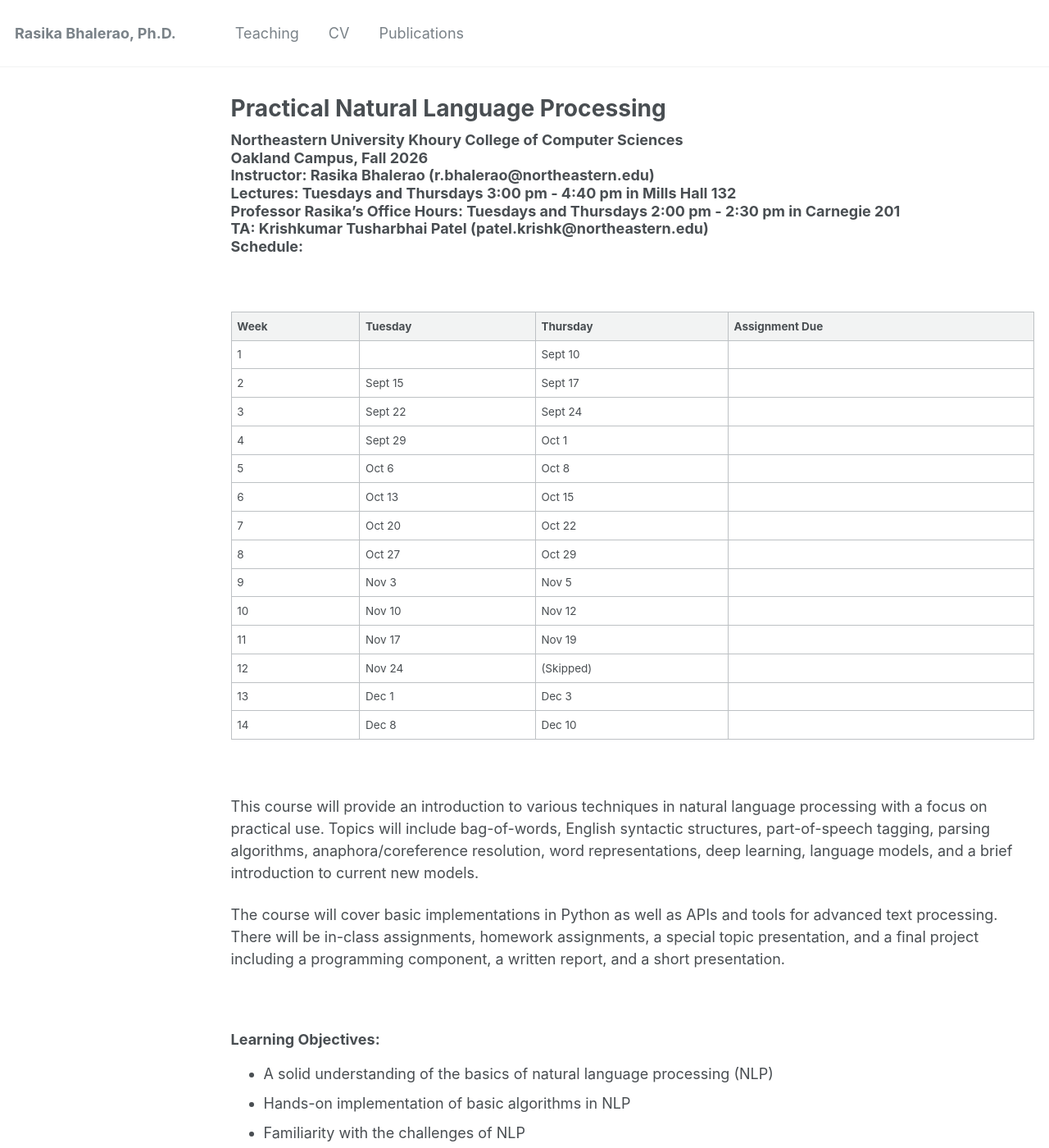
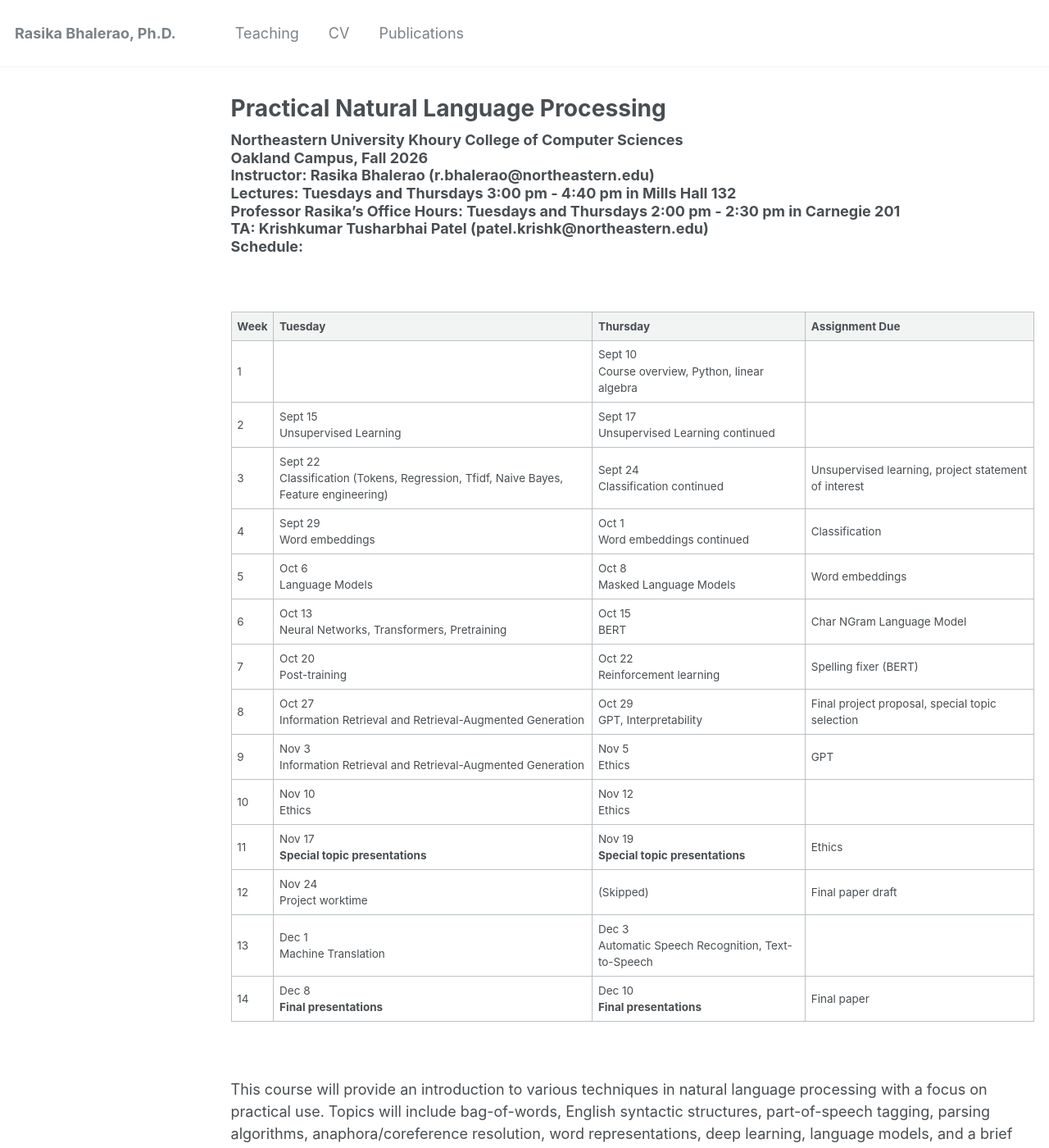
Before and after one commit to rasikabh/rasikabh.github.io, a Jekyll site: the page built from _pages/nlp2026.md, in a window 1280 px wide and 1400 px high. Shown: the whole window at 82% size. Built offline with Jekyll 4.4.1, drawn with Linux system fonts in a browser that asks for light colours.

Commit message:
Add schedule

```diff
--- a/_pages/nlp2026.md
+++ b/_pages/nlp2026.md
@@ -32,20 +32,20 @@
 
 | Week | Tuesday | Thursday | Assignment Due |
 |-|-|-|-|
-| 1 |  | Sept 10 <br> |  |
-| 2 | Sept 15 <br> | Sept 17 <br> |  |
-| 3 | Sept 22 <br> | Sept 24 <br> |  |
-| 4 | Sept 29 <br> | Oct 1 <br> |  |
-| 5 | Oct 6 <br> | Oct 8 <br> |  |
-| 6 | Oct 13 <br> | Oct 15 <br> |  |
-| 7 | Oct 20 <br> | Oct 22 <br> |  |
-| 8 | Oct 27 <br> | Oct 29 <br> |  |
-| 9 | Nov 3 <br> | Nov 5 <br> |  |
-| 10 | Nov 10 <br> | Nov 12 <br> |  |
-| 11 | Nov 17 <br> | Nov 19 <br> |  |
-| 12 | Nov 24 <br> | (Skipped) |  |
-| 13 | Dec 1 <br> | Dec 3 <br> |  |
-| 14 | Dec 8 <br> | Dec 10 <br> |  |
+| 1 |  | Sept 10 <br> Course overview, Python, linear algebra |  |
+| 2 | Sept 15 <br> Unsupervised Learning | Sept 17 <br> Unsupervised Learning continued |  |
+| 3 | Sept 22 <br> Classification (Tokens, Regression, Tfidf, Naive Bayes, Feature engineering) | Sept 24 <br> Classification continued | Unsupervised learning, project statement of interest |
+| 4 | Sept 29 <br> Word embeddings | Oct 1 <br> Word embeddings continued | Classification |
+| 5 | Oct 6 <br> Language Models | Oct 8 <br> Masked Language Models | Word embeddings |
+| 6 | Oct 13 <br> Neural Networks, Transformers, Pretraining | Oct 15 <br> BERT | Char NGram Language Model |
+| 7 | Oct 20 <br> Post-training | Oct 22 <br> Reinforcement learning | Spelling fixer (BERT) |
+| 8 | Oct 27 <br> Information Retrieval and Retrieval-Augmented Generation | Oct 29 <br> GPT, Interpretability | Final project proposal, special topic selection |
+| 9 | Nov 3 <br> Information Retrieval and Retrieval-Augmented Generation | Nov 5 <br> Ethics | GPT |
+| 10 | Nov 10 <br> Ethics | Nov 12 <br> Ethics |  |
+| 11 | Nov 17 <br> **Special topic presentations** | Nov 19 <br> **Special topic presentations** | Ethics |
+| 12 | Nov 24 <br> Project worktime | (Skipped) | Final paper draft |
+| 13 | Dec 1 <br> Machine Translation | Dec 3 <br> Automatic Speech Recognition, Text-to-Speech |  |
+| 14 | Dec 8 <br> **Final presentations** | Dec 10 <br> **Final presentations** | Final paper |
 
 
 <br/>
```
